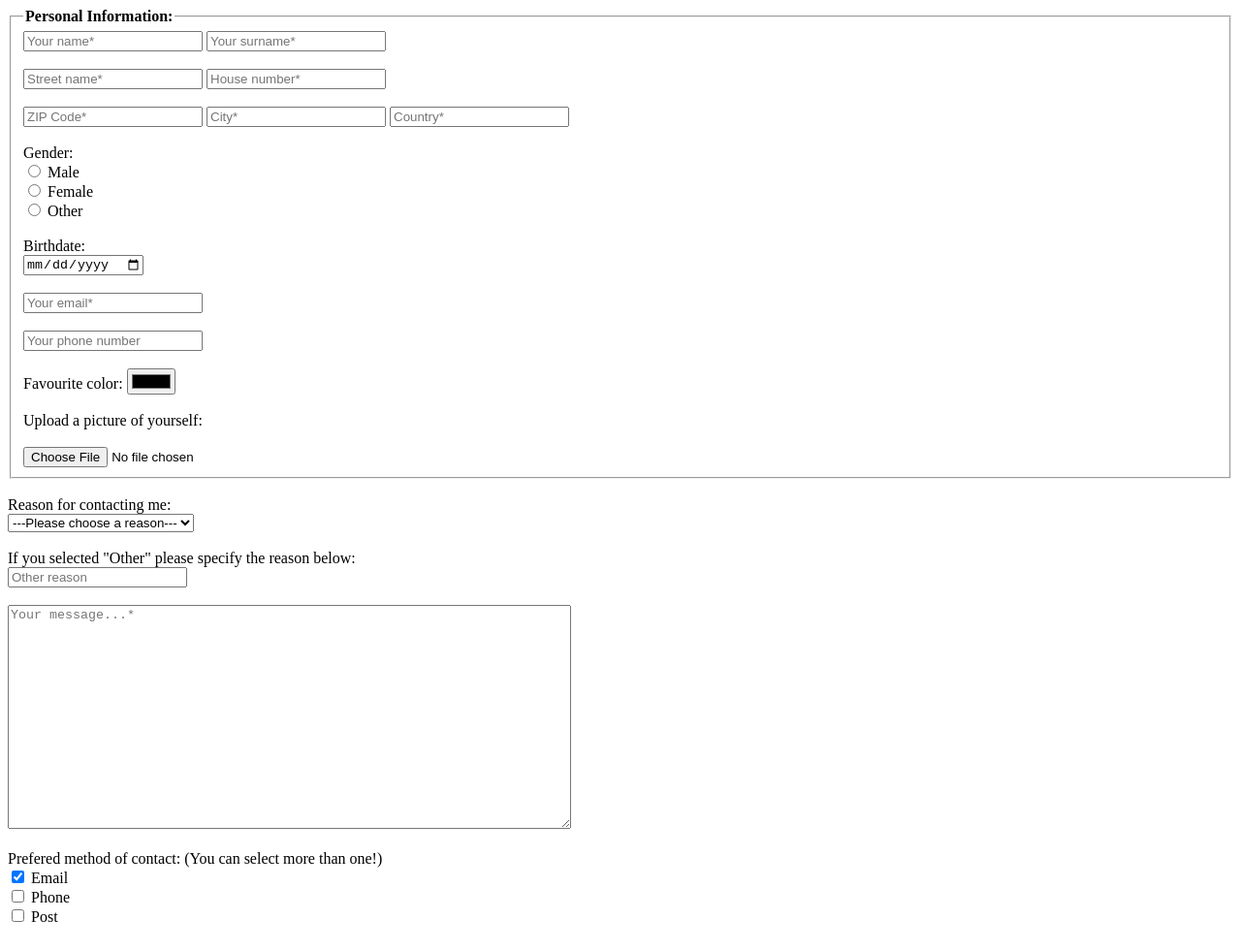
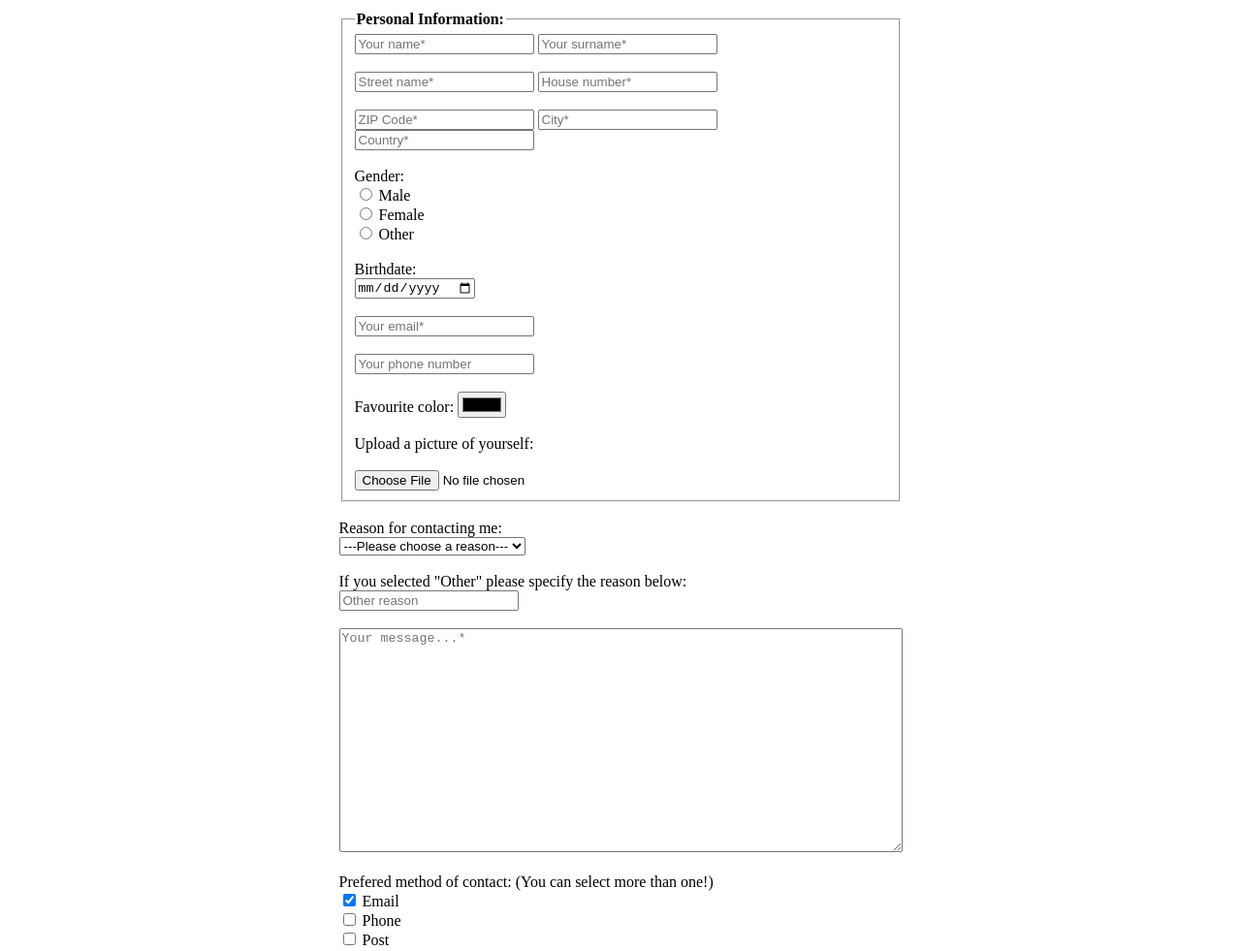
Before and after one commit to edinzz/Full-Stack-WebDev-Bootcamp22, a plain HTML site: page Assignments/Assignment 04/contact.html in a window 1280 px wide. Shown: the top 981 px of the page at 97% size. Drawn offline with Linux system fonts and the light colour scheme.

Commit message:
Centered contact page / Assignment 4

```diff
--- a/Assignments/Assignment 04/contact.html
+++ b/Assignments/Assignment 04/contact.html
@@ -7,6 +7,9 @@
         <title>Contact me!</title>
     </head>
     <body>
+        <table width="25%" align="center">
+            <tr>
+                <td>
                     <form>
                         <fieldset>
                             <legend><b>Personal Information:</b></legend>
@@ -60,5 +63,9 @@
                             Submit
                         </button>
                     </form>
+                </td>
+            </tr>
+        </table>
+
     </body>
 </html>
```
Lines whose indentation alone changed are shown as unchanged.
